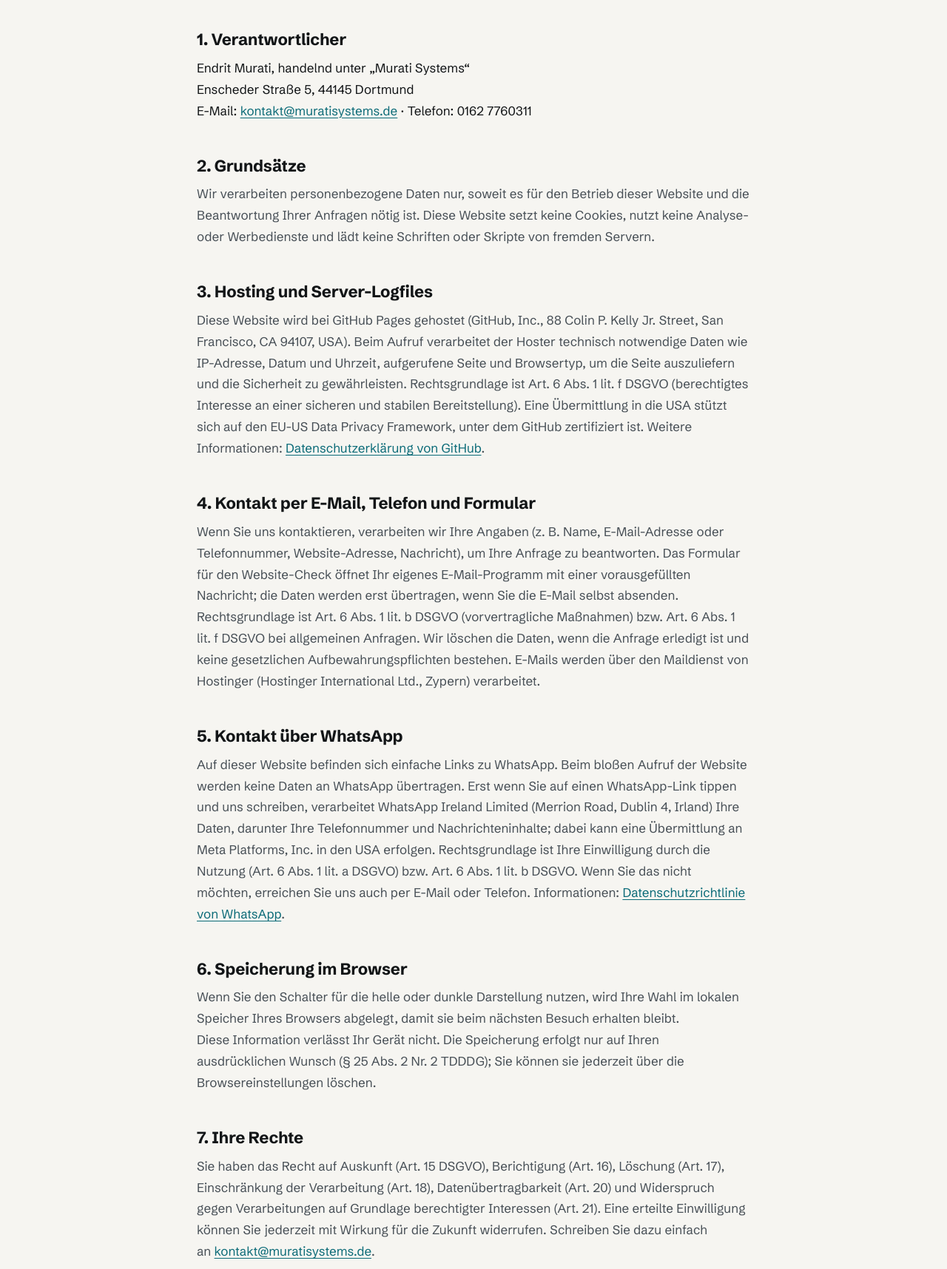
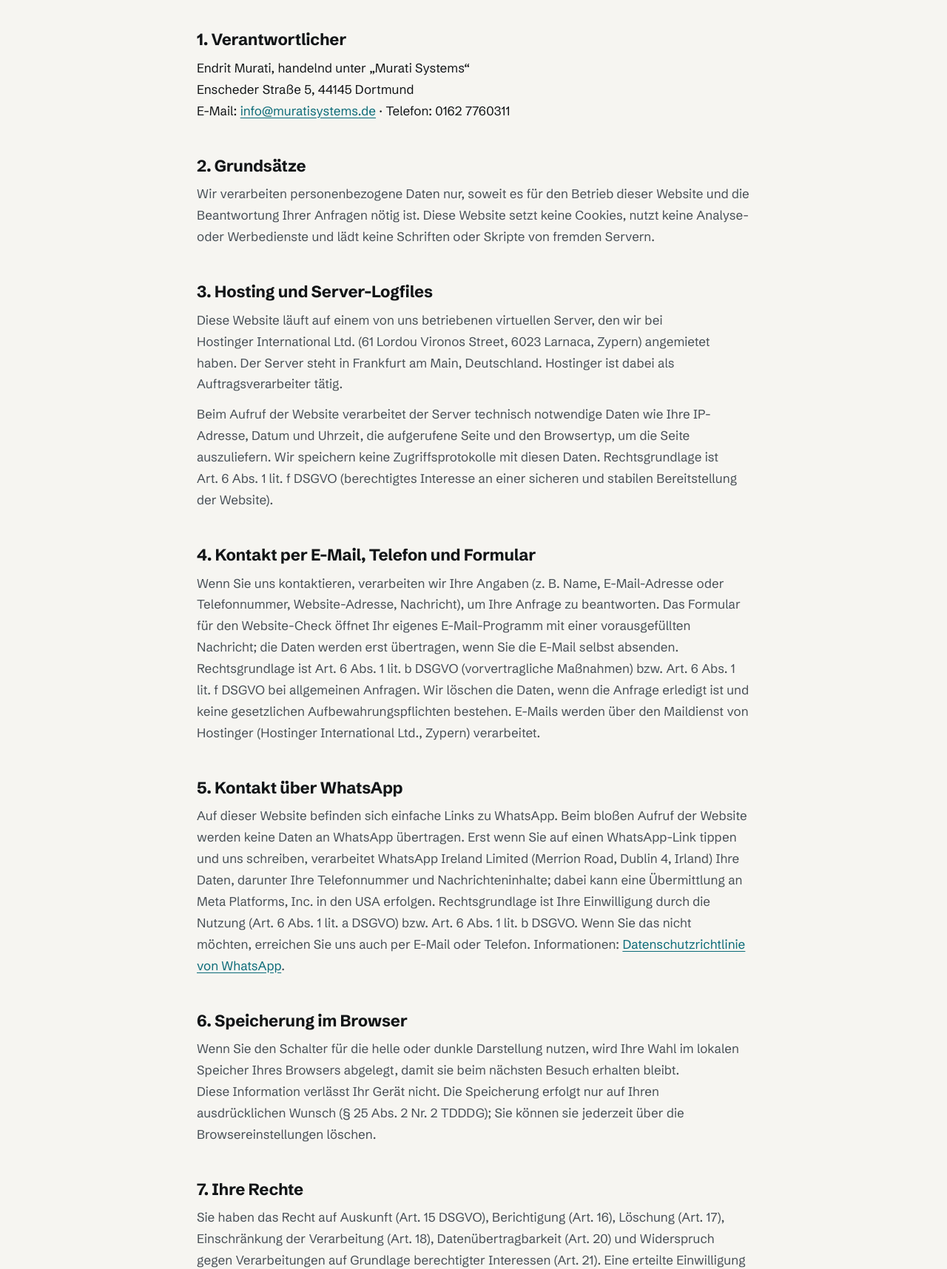
Before and after one commit to endritmurati99/murati-systems-preview, a plain HTML site: page datenschutz.html in a window 1280 px wide. Shown: the part 195-1911 px from the top of the page at 74% size. Drawn offline with Linux system fonts and the light colour scheme.

Commit message:
chore: use info@ mailbox and document Hostinger VPS hosting
Switch contact address to the existing info@muratisystems.de mailbox and
replace the GitHub Pages hosting section of the privacy policy with the
Hostinger VPS in Frankfurt (no access logs stored).

Co-Authored-By: Claude Opus 5.5 <noreply@anthropic.com>

```diff
--- a/datenschutz.html
+++ b/datenschutz.html
@@ -36,14 +36,15 @@
       <address>
         Endrit Murati, handelnd unter „Murati Systems“<br>
         Enscheder Straße 5, 44145 Dortmund<br>
-        E-Mail: <a href="mailto:kontakt@muratisystems.de">kontakt@muratisystems.de</a> · Telefon: 0162 7760311
+        E-Mail: <a href="mailto:info@muratisystems.de">info@muratisystems.de</a> · Telefon: 0162 7760311
       </address>
 
       <h2>2. Grundsätze</h2>
       <p>Wir verarbeiten personenbezogene Daten nur, soweit es für den Betrieb dieser Website und die Beantwortung Ihrer Anfragen nötig ist. Diese Website setzt keine Cookies, nutzt keine Analyse- oder Werbedienste und lädt keine Schriften oder Skripte von fremden Servern.</p>
 
       <h2>3. Hosting und Server-Logfiles</h2>
-      <p>Diese Website wird bei GitHub Pages gehostet (GitHub, Inc., 88 Colin P. Kelly Jr. Street, San Francisco, CA 94107, USA). Beim Aufruf verarbeitet der Hoster technisch notwendige Daten wie IP-Adresse, Datum und Uhrzeit, aufgerufene Seite und Browsertyp, um die Seite auszuliefern und die Sicherheit zu gewährleisten. Rechtsgrundlage ist Art. 6 Abs. 1 lit. f DSGVO (berechtigtes Interesse an einer sicheren und stabilen Bereitstellung). Eine Übermittlung in die USA stützt sich auf den EU-US Data Privacy Framework, unter dem GitHub zertifiziert ist. Weitere Informationen: <a href="https://docs.github.com/de/site-policy/privacy-policies/github-general-privacy-statement" rel="noopener">Datenschutzerklärung von GitHub</a>.</p>
+      <p>Diese Website läuft auf einem von uns betriebenen virtuellen Server, den wir bei Hostinger International Ltd. (61 Lordou Vironos Street, 6023 Larnaca, Zypern) angemietet haben. Der Server steht in Frankfurt am Main, Deutschland. Hostinger ist dabei als Auftragsverarbeiter tätig.</p>
+      <p>Beim Aufruf der Website verarbeitet der Server technisch notwendige Daten wie Ihre IP-Adresse, Datum und Uhrzeit, die aufgerufene Seite und den Browsertyp, um die Seite auszuliefern. Wir speichern keine Zugriffsprotokolle mit diesen Daten. Rechtsgrundlage ist Art. 6 Abs. 1 lit. f DSGVO (berechtigtes Interesse an einer sicheren und stabilen Bereitstellung der Website).</p>
 
       <h2>4. Kontakt per E-Mail, Telefon und Formular</h2>
       <p>Wenn Sie uns kontaktieren, verarbeiten wir Ihre Angaben (z. B. Name, E-Mail-Adresse oder Telefonnummer, Website-Adresse, Nachricht), um Ihre Anfrage zu beantworten. Das Formular für den Website-Check öffnet Ihr eigenes E-Mail-Programm mit einer vorausgefüllten Nachricht; die Daten werden erst übertragen, wenn Sie die E-Mail selbst absenden. Rechtsgrundlage ist Art. 6 Abs. 1 lit. b DSGVO (vorvertragliche Maßnahmen) bzw. Art. 6 Abs. 1 lit. f DSGVO bei allgemeinen Anfragen. Wir löschen die Daten, wenn die Anfrage erledigt ist und keine gesetzlichen Aufbewahrungspflichten bestehen. E-Mails werden über den Maildienst von Hostinger (Hostinger International Ltd., Zypern) verarbeitet.</p>
@@ -55,7 +56,7 @@
       <p>Wenn Sie den Schalter für die helle oder dunkle Darstellung nutzen, wird Ihre Wahl im lokalen Speicher Ihres Browsers abgelegt, damit sie beim nächsten Besuch erhalten bleibt. Diese Information verlässt Ihr Gerät nicht. Die Speicherung erfolgt nur auf Ihren ausdrücklichen Wunsch (§ 25 Abs. 2 Nr. 2 TDDDG); Sie können sie jederzeit über die Browsereinstellungen löschen.</p>
 
       <h2>7. Ihre Rechte</h2>
-      <p>Sie haben das Recht auf Auskunft (Art. 15 DSGVO), Berichtigung (Art. 16), Löschung (Art. 17), Einschränkung der Verarbeitung (Art. 18), Datenübertragbarkeit (Art. 20) und Widerspruch gegen Verarbeitungen auf Grundlage berechtigter Interessen (Art. 21). Eine erteilte Einwilligung können Sie jederzeit mit Wirkung für die Zukunft widerrufen. Schreiben Sie dazu einfach an <a href="mailto:kontakt@muratisystems.de">kontakt@muratisystems.de</a>.</p>
+      <p>Sie haben das Recht auf Auskunft (Art. 15 DSGVO), Berichtigung (Art. 16), Löschung (Art. 17), Einschränkung der Verarbeitung (Art. 18), Datenübertragbarkeit (Art. 20) und Widerspruch gegen Verarbeitungen auf Grundlage berechtigter Interessen (Art. 21). Eine erteilte Einwilligung können Sie jederzeit mit Wirkung für die Zukunft widerrufen. Schreiben Sie dazu einfach an <a href="mailto:info@muratisystems.de">info@muratisystems.de</a>.</p>
       <p>Sie haben außerdem das Recht, sich bei einer Datenschutz-Aufsichtsbehörde zu beschweren, zum Beispiel bei der Landesbeauftragten für Datenschutz und Informationsfreiheit Nordrhein-Westfalen.</p>
 
       <p class="small" style="margin-top: var(--space-9)">Stand: September 2026</p>
```
Also changed, not shown: impressum.html (+1 -1 lines), index.html (+3 -3 lines).
